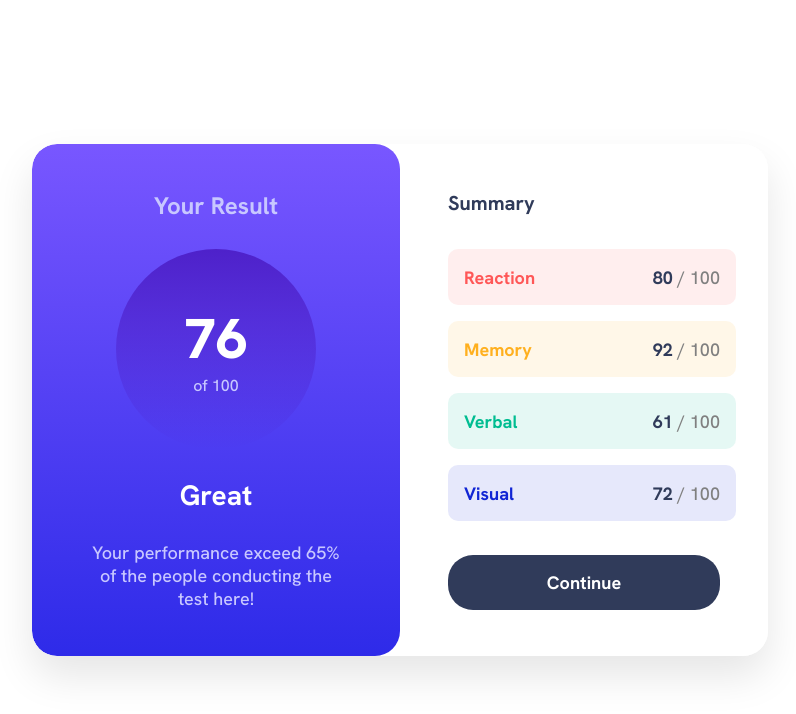
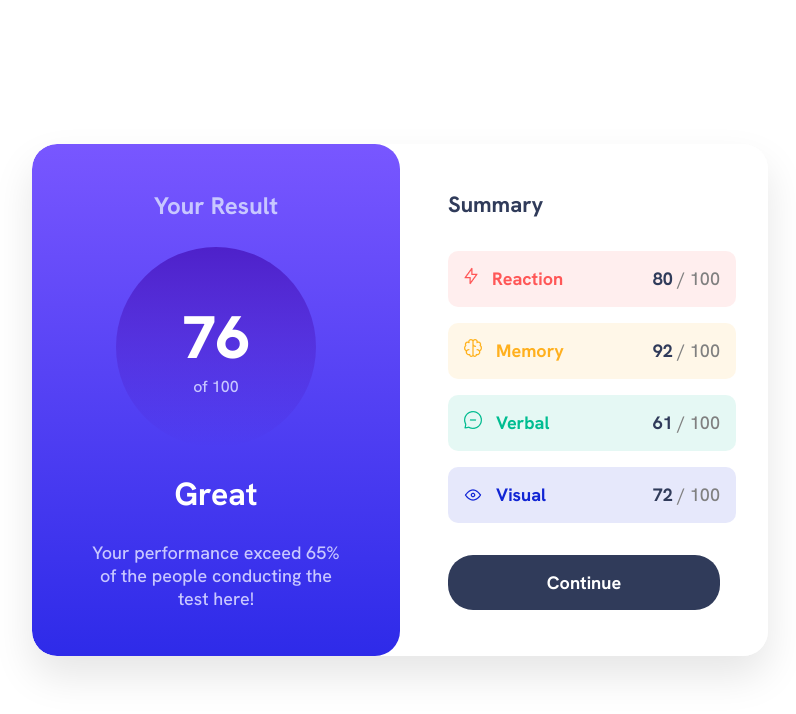
Before and after one commit to MASUR89/L8-Maia-S, a plain HTML site: page index.html in a window 1280 px wide. Shown: the whole page, without its empty margins (240-1036 px from the left). Drawn offline with Linux system fonts and the light colour scheme.

Commit message:
added icons

```diff
--- a/index.html
+++ b/index.html
@@ -27,23 +27,31 @@
         <h2>Summary</h2>
         <div class="metrics">
           <div class="metric reaction">
-            <div class="label">Reaction</div>
+            <div class="label">
+              <img src="./images/Vector.png" alt="icon">
+               &nbsp;&nbsp;Reaction</div>
             <div class="value">80 <b>/ 100</b></div>
           </div>
           <div class="metric memory">
-            <div class="label">Memory</div>
+            <div class="label">
+              <img src="./images/Memory.png" alt="icon">
+              &nbsp;&nbsp;Memory</div>
             <div class="value">92 <b>/ 100</b></div>
           </div>
           <div class="metric verbal">
-            <div class="label">Verbal</div>
+            <div class="label">
+              <img src="./images/Verbal.png" alt="icon">
+              &nbsp;&nbsp;Verbal</div>
             <div class="value">61 <b>/ 100</b></div>
           </div>
           <div class="metric visual">
-            <div class="label">Visual</div>
+            <div class="label">
+              <img src="./images/Visual.png" alt="icon">
+              &nbsp;&nbsp;Visual</div>
             <div class="value">72 <b>/ 100</b></div>
           </div>
         </div>
-        <button class="btn-continue">Continue</button>
+        <button class="continue">Continue</button>
       </div>
     </div>
   </main>
--- a/style.css
+++ b/style.css
@@ -1,4 +1,3 @@
-/* style.css */
 :root {
   --light-red: hsl(0, 100%, 67%);
   --orangey-yellow: hsl(39, 100%, 56%);
@@ -83,7 +82,7 @@ body {
   align-items: center;
 }
 .circle .score {
-  font-size: 3.5rem;
+  font-size: 60px;
   font-weight: 800;
 }
 .circle .total {
@@ -91,7 +90,7 @@ body {
 }
 
 .left-inner h2 {
-  font-size: 1.75rem;
+  font-size: 32px;
 }
 .left-inner .text {
   width: 260px;
@@ -114,7 +113,7 @@ body {
 }
 
 .right-inner h2 {
-  font-size: 1.25rem;
+  font-size: 22px;
   color: var(--dark-gray-blue);
 }
 
@@ -144,12 +143,16 @@ body {
   color: gray;
 }
 
-.reaction { background: hsla(0, 100%, 67%, 0.1); color: var(--light-red); }
-.memory   { background: hsla(39, 100%, 56%, 0.1); color: var(--orangey-yellow); }
-.verbal   { background: hsla(166, 100%, 37%, 0.1); color: var(--green-teal); }
-.visual   { background: hsla(234, 85%, 45%, 0.1); color: var(--cobalt-blue); }
+.reaction {
+  background: hsla(0, 100%, 67%, 0.1); color: var(--light-red); }
+.memory   {
+  background: hsla(39, 100%, 56%, 0.1); color: var(--orangey-yellow); }
+.verbal   {
+  background: hsla(166, 100%, 37%, 0.1); color: var(--green-teal); }
+.visual   {
+  background: hsla(234, 85%, 45%, 0.1); color: var(--cobalt-blue); }
 
-.btn-continue {
+.continue {
   width: 100%;
   padding: 1rem;
   border-radius: 25px;
@@ -162,11 +165,10 @@ body {
   cursor: pointer;
   transition: background 0.2s ease;
 }
-.btn-continue:hover {
+.continue:hover {
   background: linear-gradient(var(--light-slate-blue), var(--light-royal-blue));
 }
 
-/* Responsive */
 @media (max-width: 640px) {
   .card {
     width: 370px;
```
Also changed, not shown: images/Memory.png (added), images/Vector.png (added), images/Verbal.png (added), images/Visual.png (added), images/iconoir_brain.svg (added).
